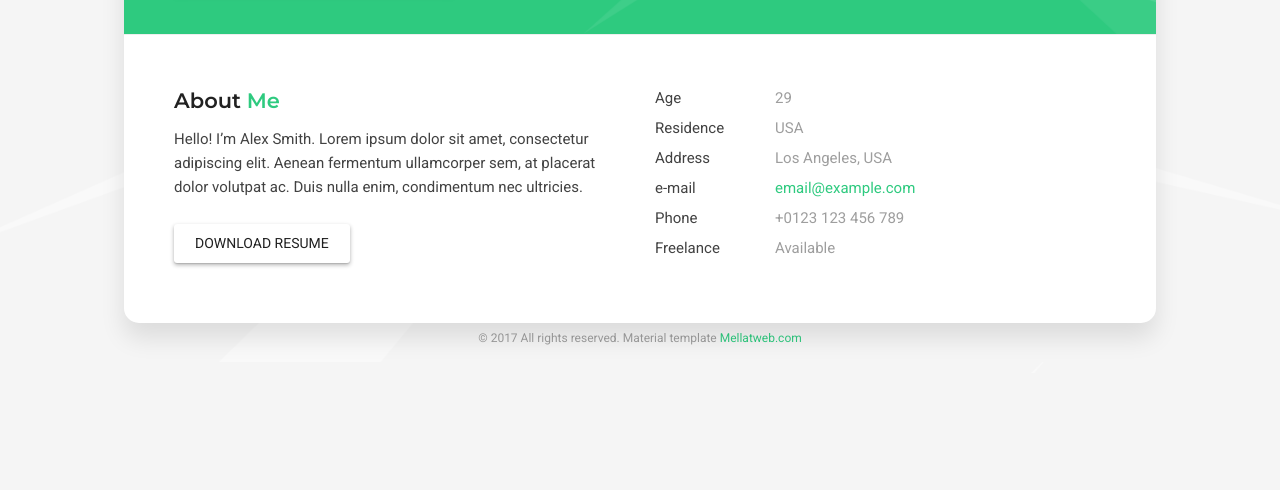
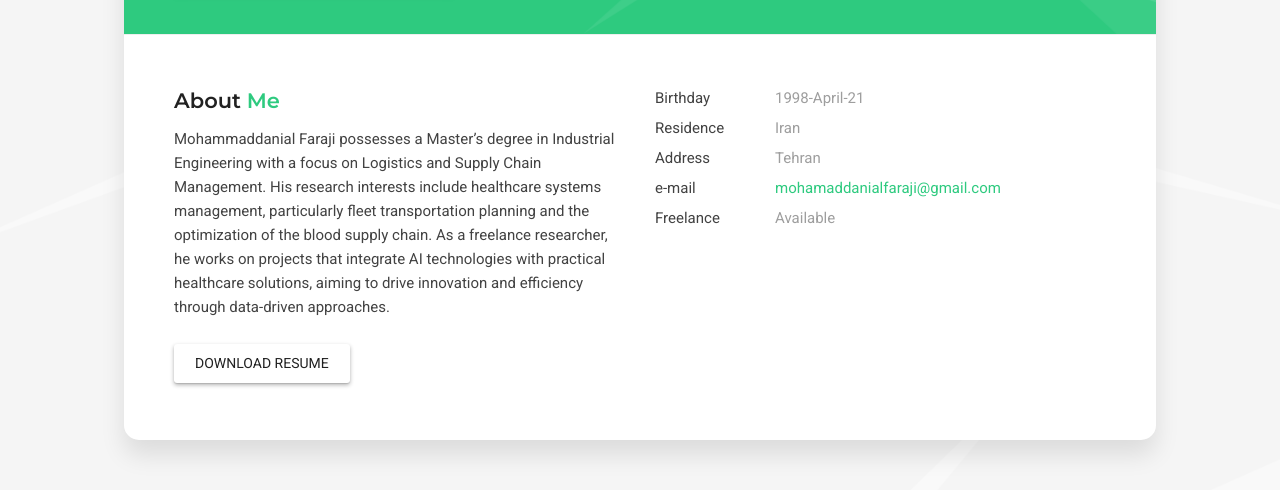
Before and after one commit to Mohammaddanialfaraji/Mohammaddanialfaraji.github.io, a plain HTML site: page index.html in a window 1280 px wide. Shown: the part 438-928 px from the top of the page. Before the commit the page ends 811 px from the top, so only its background shows below. Drawn offline with Linux system fonts and the light colour scheme; some packages are replaced by stand-ins of ours.

Commit message:
Update index.html

```diff
--- a/index.html
+++ b/index.html
@@ -108,9 +108,9 @@
                       </div>
 
                       <div class="social-links">
-                        <a href="#"><i class="fa fa-twitter"></i></a>
-                        <a href="#"><i class="fa fa-facebook"></i></a>
-                        <a href="#"><i class="fa fa-instagram"></i></a>
+                        <a href="https://www.linkedin.com/in/mohammaddanial-faraji-210a40297/"><i class="fa fa-linkedin"></i></a>
+                        <a href="https://github.com/Mohammaddanialfaraji"><i class="fa fa-github"></i></a>
+
                       </div>
                     </div>
                   </div>
@@ -124,7 +124,9 @@
                         <div class="block-title">
                           <h3>About <span>Me</span></h3>
                         </div>
-                        <p>Hello! I’m Alex Smith. Lorem ipsum dolor sit amet, consectetur adipiscing elit. Aenean fermentum ullamcorper sem, at placerat dolor volutpat ac. Duis nulla enim, condimentum nec ultricies.</p>
+                        <p>
+                          Mohammaddanial Faraji possesses a Master’s degree in Industrial Engineering with a focus on Logistics and Supply Chain Management. His research interests include healthcare systems management, particularly fleet transportation planning and the optimization of the blood supply chain. As a freelance researcher, he works on projects that integrate AI technologies with practical healthcare solutions, aiming to drive innovation and efficiency through data-driven approaches.
+                        </p>
                       </div>
                       <div class="download-resume">
                         <a href="" class="btn btn-secondary">Download Resume</a>
@@ -133,11 +135,10 @@
 
                     <div class="col-sm-6 col-md-6 col-lg-6">
                       <ul class="info-list">
-                        <li><span class="title">Age</span><span class="value">29</span></li>
-                        <li><span class="title">Residence</span><span class="value">USA</span></li>
-                        <li><span class="title">Address</span><span class="value">Los Angeles, USA</span></li>
-                        <li><span class="title">e-mail</span><span class="value"><a href="mailto:email@example.com">email@example.com</a></span></li>
-                        <li><span class="title">Phone</span><span class="value">+0123 123 456 789</span></li>
+                        <li><span class="title">Birthday</span><span class="value">1998-April-21</span></li>
+                        <li><span class="title">Residence</span><span class="value">Iran</span></li>
+                        <li><span class="title">Address</span><span class="value">Tehran</span></li>
+                        <li><span class="title">e-mail</span><span class="value"><a href="mailto:email@example.com">mohamaddanialfaraji@gmail.com</a></span></li>
                         <li><span class="title">Freelance</span><span class="value available">Available</span></li>
                       </ul>
                     </div>
```
